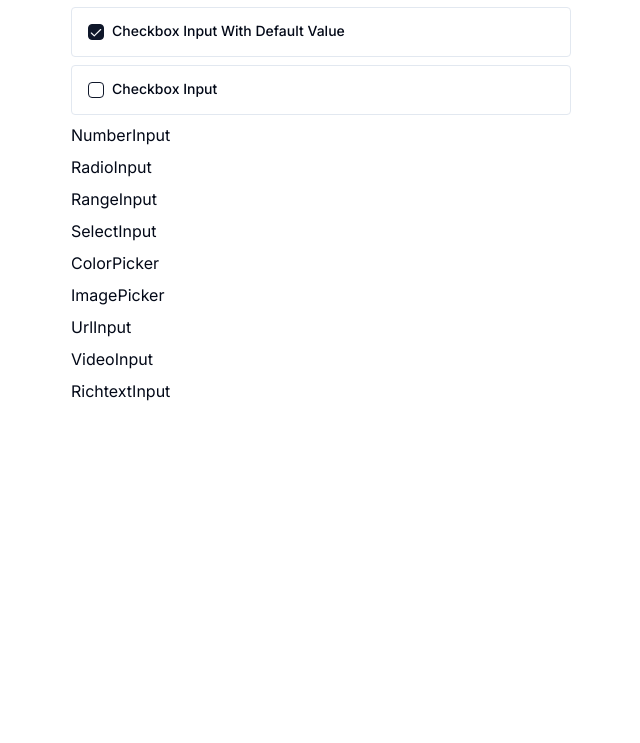
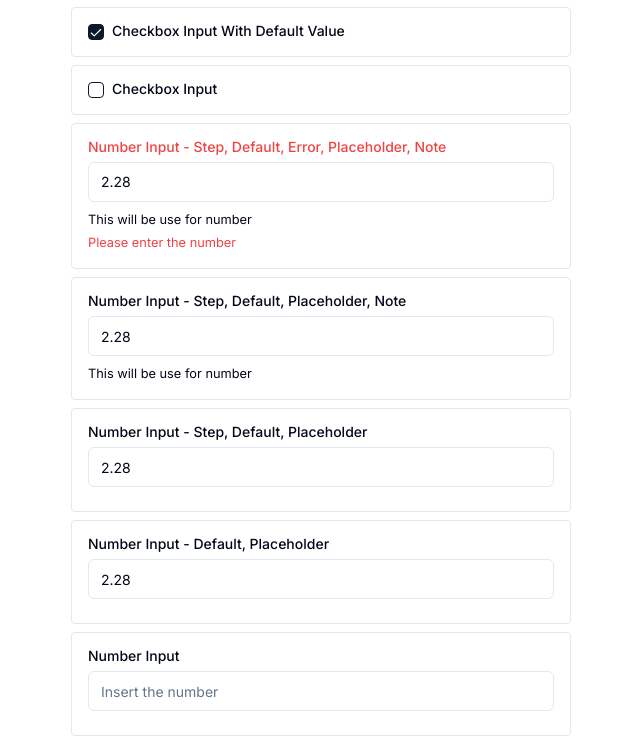
Before and after one commit to m-amirazmi/nextjs-cms, a Next.js app: page /playground/editor in a window 1280 px wide. Shown: the part 1970-2713 px from the top of the page, without its empty margins (319-959 px from the left). Before the commit the page ends 2373 px from the top, so only its background shows below. Built offline with nearby package versions, Linux system fonts and the light colour scheme.

Commit message:
Input Settings | UI for number input

```diff
--- a/app/playground/editor/page.tsx
+++ b/app/playground/editor/page.tsx
@@ -111,7 +111,47 @@ const inputSettings: SchemaSettings[] = [
   {
     type: "number",
     id: "numberinput",
+    label: "Number Input - Step, Default, Error, Placeholder, Note",
+    defaultValue: 2.28,
+    step: 0.001,
+    message: "Please enter the number",
+    placeholder: "Insert the number",
+    smallnote: "This will be use for number",
+  },
+  {
+    type: "number",
+    id: "numberinput",
+    label: "Number Input - Step, Default, Placeholder, Note",
+    defaultValue: 2.28,
+    step: 0.001,
+    placeholder: "Insert the number",
+    smallnote: "This will be use for number",
+  },
+  {
+    type: "number",
+    id: "numberinput",
+    label: "Number Input - Step, Default, Placeholder",
+    defaultValue: 2.28,
+    step: 0.001,
+    placeholder: "Insert the number",
+  },
+  {
+    type: "number",
+    id: "numberinput",
+    label: "Number Input - Default, Placeholder",
+    defaultValue: 2.28,
+    placeholder: "Insert the number",
+  },
+  {
+    type: "number",
+    id: "numberinput",
     label: "Number Input",
+    placeholder: "Insert the number",
+  },
+  {
+    type: "number",
+    id: "numberinput",
+    label: "Number Input No Placeholder",
   },
   {
     type: "radio",
--- a/components/editor/input-settings/checkbox-input.tsx
+++ b/components/editor/input-settings/checkbox-input.tsx
@@ -1,7 +1,7 @@
 import { Checkbox } from "@/components/ui/checkbox";
 import { Label } from "@/components/ui/label";
 import { cn } from "@/lib/utils";
-import { CheckboxInputProps } from "@/types/editor.types";
+import { InputSettingTypeProps } from "@/types/editor.types";
 
 export default function CheckboxInput({
   id,
@@ -10,7 +10,7 @@ export default function CheckboxInput({
   message,
   smallnote,
   border,
-}: CheckboxInputProps) {
+}: InputSettingTypeProps<"checkbox">) {
   return (
     <div
       className={cn(
--- a/components/editor/input-settings/number-input.tsx
+++ b/components/editor/input-settings/number-input.tsx
@@ -1,3 +1,40 @@
-export default function NumberInput() {
-  return <div>NumberInput</div>;
+import { Input } from "@/components/ui/input";
+import { Label } from "@/components/ui/label";
+import { cn } from "@/lib/utils";
+import { InputSettingTypeProps } from "@/types/editor.types";
+
+export default function NumberInput({
+  border,
+  id,
+  label,
+  type,
+  defaultValue,
+  message,
+  placeholder,
+  smallnote,
+  step = 1,
+}: InputSettingTypeProps<"number">) {
+  return (
+    <div
+      className={cn(
+        "flex flex-col gap-y-2 w-full",
+        border && "border p-4 rounded"
+      )}
+    >
+      <Label htmlFor={id} className={cn(message && "text-destructive")}>
+        {label}
+      </Label>
+      <Input
+        name={id}
+        type={type}
+        placeholder={placeholder}
+        defaultValue={defaultValue}
+        step={step}
+      />
+      <div className="flex flex-col gap-y-1">
+        <small>{smallnote}</small>
+        {message && <small className="text-destructive">{message}</small>}
+      </div>
+    </div>
+  );
 }
--- a/components/editor/input-settings/text-input.tsx
+++ b/components/editor/input-settings/text-input.tsx
@@ -1,7 +1,7 @@
 import { Input } from "@/components/ui/input";
 import { Label } from "@/components/ui/label";
 import { cn } from "@/lib/utils";
-import { TextInputProps } from "@/types/editor.types";
+import { InputSettingTypeProps } from "@/types/editor.types";
 
 export default function TextInput({
   id,
@@ -12,7 +12,7 @@ export default function TextInput({
   smallnote,
   defaultValue,
   border = true,
-}: TextInputProps) {
+}: InputSettingTypeProps<"text">) {
   return (
     <div
       className={cn(
--- a/components/editor/input-settings/textarea-input.tsx
+++ b/components/editor/input-settings/textarea-input.tsx
@@ -1,7 +1,7 @@
 import { Label } from "@/components/ui/label";
 import { Textarea } from "@/components/ui/textarea";
 import { cn } from "@/lib/utils";
-import { TextAreaInputProps } from "@/types/editor.types";
+import { InputSettingTypeProps } from "@/types/editor.types";
 
 export default function TextareaInput({
   id,
@@ -11,7 +11,7 @@ export default function TextareaInput({
   placeholder,
   smallnote,
   border,
-}: TextAreaInputProps) {
+}: InputSettingTypeProps<"textarea">) {
   return (
     <div
       className={cn(
```
Also changed, not shown: types/editor.types.tsx (+4 -5 lines).
